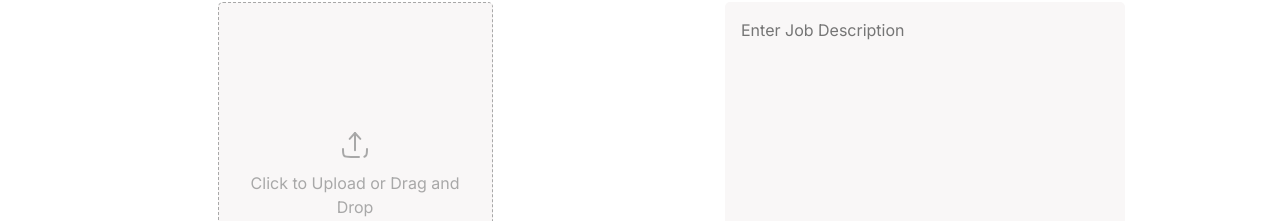
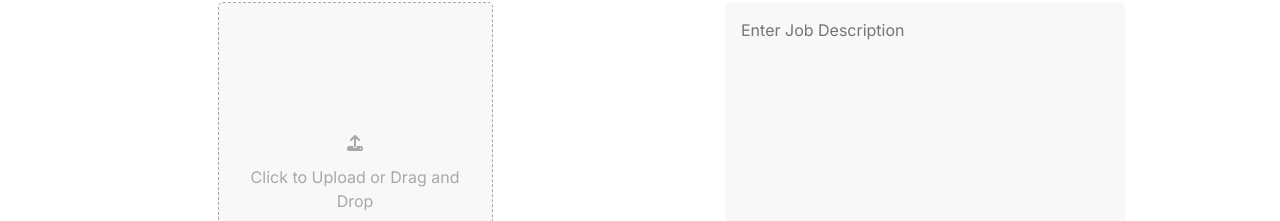
Before and after one commit to Charuhas10/resumeAI, a React (Vite) app in the folder Frontend/: page /cv in a window 1280 px wide. Shown: the part 313-534 px from the top of the page. Built offline with nearby package versions, Linux system fonts and the light colour scheme.

Commit message:
cover letter fix
Signed-off-by: Amaan <amaan14999@gmail.com>

```diff
--- a/Frontend/src/components/CoverLetterUpload/index.jsx
+++ b/Frontend/src/components/CoverLetterUpload/index.jsx
@@ -2,6 +2,8 @@ import styles from "./index.module.css";
 import Loader from "../Loader/";
 import "bootstrap/dist/css/bootstrap.min.css";
 import { Row, Col } from "react-bootstrap";
+import { FontAwesomeIcon } from "@fortawesome/react-fontawesome";
+import { faUpload, faFile } from "@fortawesome/free-solid-svg-icons";
 // import Button from "react-bootstrap/Button";
 // Use <Button> in your component
 
@@ -91,7 +93,9 @@ function CoverLetterUpload({ DataReceived }) {
         quickly make a great cover letter and get the job you dream of!
       </p>
       {loading ? (
-        <Loader />
+        <div className={styles.loaderContainer}>
+          <Loader />
+        </div>
       ) : (
         <form onDragOver={handleDragOver} onDrop={handleDrop}>
           <Row>
@@ -109,40 +113,13 @@ function CoverLetterUpload({ DataReceived }) {
                 />
                 <div className={styles.uploadboxel}>
                   <div>
-                    <svg
-                      width="32px"
-                      height="32px"
-                      viewBox="0 0 24 24"
-                      fill="none"
-                      xmlns="http://www.w3.org/2000/svg"
-                    >
-                      <g id="SVGRepo_bgCarrier" strokeWidth="0"></g>
-                      <g
-                        id="SVGRepo_tracerCarrier"
-                        strokeLinecap="round"
-                        strokeLinejoin="round"
-                      ></g>
-                      <g id="SVGRepo_iconCarrier">
-                        {" "}
-                        <path
-                          d="M15 21H9C6.17157 21 4.75736 21 3.87868 20.1213C3 19.2426 3 17.8284 3 15M21 15C21 17.8284 21 19.2426 20.1213 20.1213C19.8215 20.4211 19.4594 20.6186 19 20.7487"
-                          stroke="#a8a8a8"
-                          strokeWidth="1.5"
-                          strokeLinecap="round"
-                          strokeLinejoin="round"
-                        ></path>{" "}
-                        <path
-                          d="M12 16V3M12 3L16 7.375M12 3L8 7.375"
-                          stroke="#a8a8a8"
-                          strokeWidth="1.5"
-                          strokeLinecap="round"
-                          strokeLinejoin="round"
-                        ></path>{" "}
-                      </g>
-                    </svg>
+                    {file ? (
+                      <FontAwesomeIcon icon={faFile} />
+                    ) : (
+                      <FontAwesomeIcon icon={faUpload} />
+                    )}
                   </div>
-
-                  <p>Click to Upload or Drag and Drop</p>
+                  <p>{file ? file.name : "Click to Upload or Drag and Drop"}</p>
                 </div>
               </label>
             </Col>
--- a/Frontend/src/components/CoverLetterUpload/index.module.css
+++ b/Frontend/src/components/CoverLetterUpload/index.module.css
@@ -82,3 +82,14 @@ svg {
 .Picker::-webkit-file-upload-button {
   visibility: hidden;
 }
+.loaderContainer {
+  position: fixed; /* Changed from 'absolute' to 'fixed' */
+  top: 0;
+  left: 0;
+  right: 0;
+  bottom: 0;
+  display: flex;
+  justify-content: center;
+  align-items: center;
+  z-index: 1000;
+}
--- a/Frontend/src/components/Loader/index.module.css
+++ b/Frontend/src/components/Loader/index.module.css
@@ -1,6 +1,6 @@
 .Loader {
   border: 5px solid #f3f3f3; /* Light grey */
-  border-top: 5px solid #3498db; /* Blue */
+  border-top: 5px solid #3a8891; /* Blue */
   border-radius: 50%;
   width: 50px;
   height: 50px;
```
